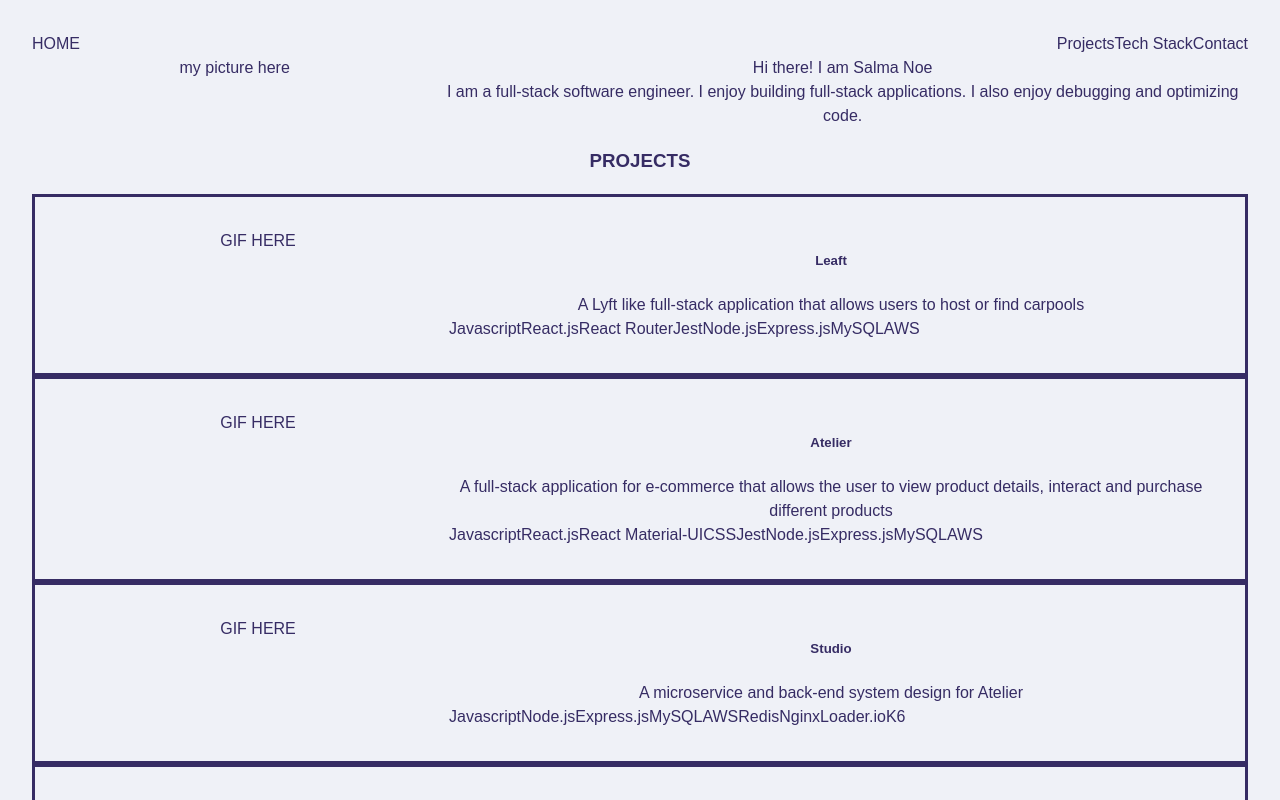
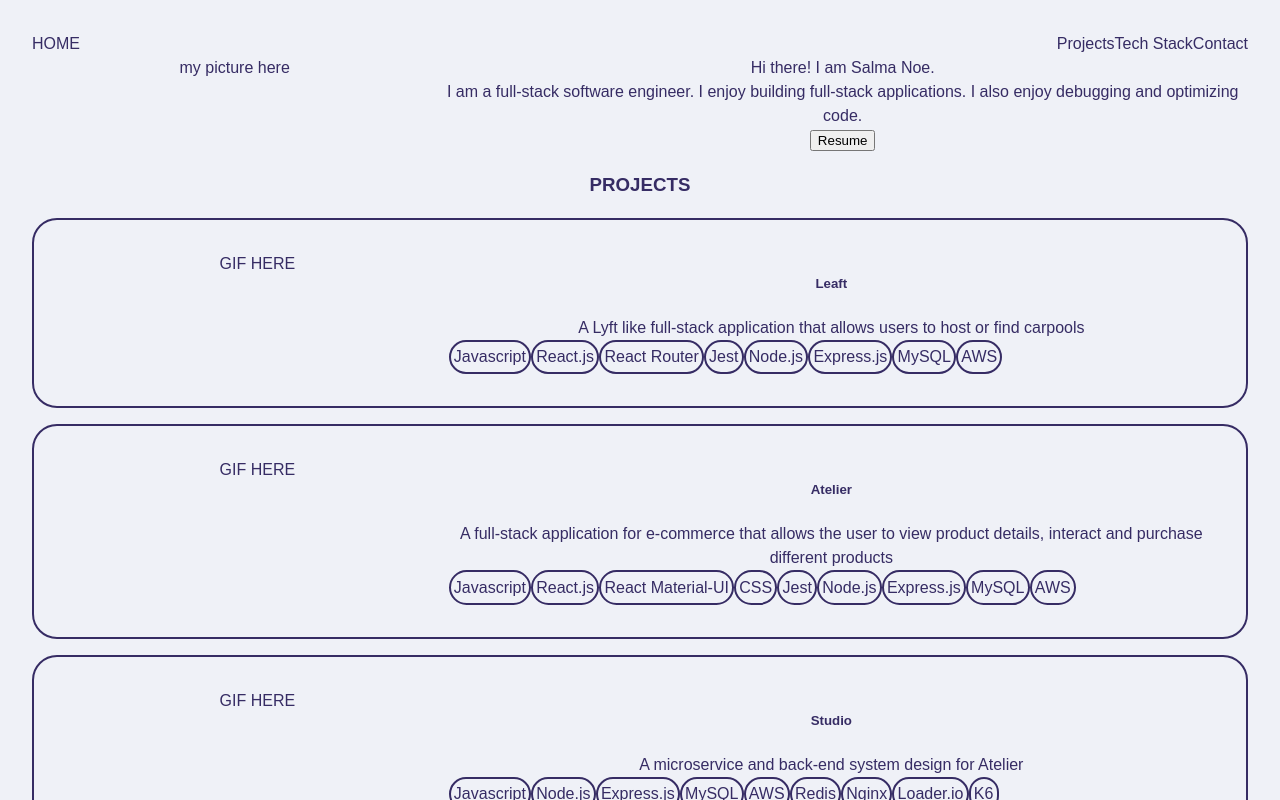
Before and after one commit to Sanoe9/portfolio, a React (Create React App) app in the folder portfolio/: page / in a window 1280 px wide. Shown: the top 800 px of the page. Built offline with nearby package versions, Linux system fonts and the light colour scheme.

Commit message:
added some CSS

```diff
--- a/portfolio/src/components/Intro.jsx
+++ b/portfolio/src/components/Intro.jsx
@@ -15,6 +15,9 @@ function Intro() {
                 <div>
                     {intro.introBody}
                 </div>
+                <a href={intro.resume} target="_blank" rel="noopener noreferrer">
+                    <button type="button">Resume</button>
+                </a>
             </div>
         </div>
     );
--- a/portfolio/src/components/Projects/Projects.css
+++ b/portfolio/src/components/Projects/Projects.css
@@ -1,5 +1,15 @@
 .project {
   display: flex;
-  border-style: solid;
+  border: 2px solid;
+  border-radius: 25px;
   padding: 2em;
+  margin-bottom: 1em;
 }
+
+.project_tech {
+  border: 2px solid;
+  border-radius: 25px;
+  padding: 0.2em;
+  /* width: 1em;
+  height: 2em; */
+}
--- a/portfolio/src/components/Projects/Projects.jsx
+++ b/portfolio/src/components/Projects/Projects.jsx
@@ -23,7 +23,7 @@ function Projects() {
                         </div>
                         <div className="techs">
                             {project.technologies.map((technology) => (
-                                <div>{technology}</div>
+                                <div className="project_tech">{technology}</div>
                             ))}
                         </div>
                     </div>
--- a/portfolio/src/data/introduction.js
+++ b/portfolio/src/data/introduction.js
@@ -1,6 +1,7 @@
 const intro = {
-    introTitle: 'Hi there! I am Salma Noe',
-    introBody: 'I am a full-stack software engineer. I enjoy building full-stack applications. I also enjoy debugging and optimizing code.'
+    introTitle: 'Hi there! I am Salma Noe.',
+    introBody: 'I am a full-stack software engineer. I enjoy building full-stack applications. I also enjoy debugging and optimizing code.',
+    resume: 'https://docs.google.com/document/d/11zqRAltUciime050TOgnX1XWSqAi5lkQzR-KTwolyM8/edit#'
 };
 
 module.exports = intro;
```
